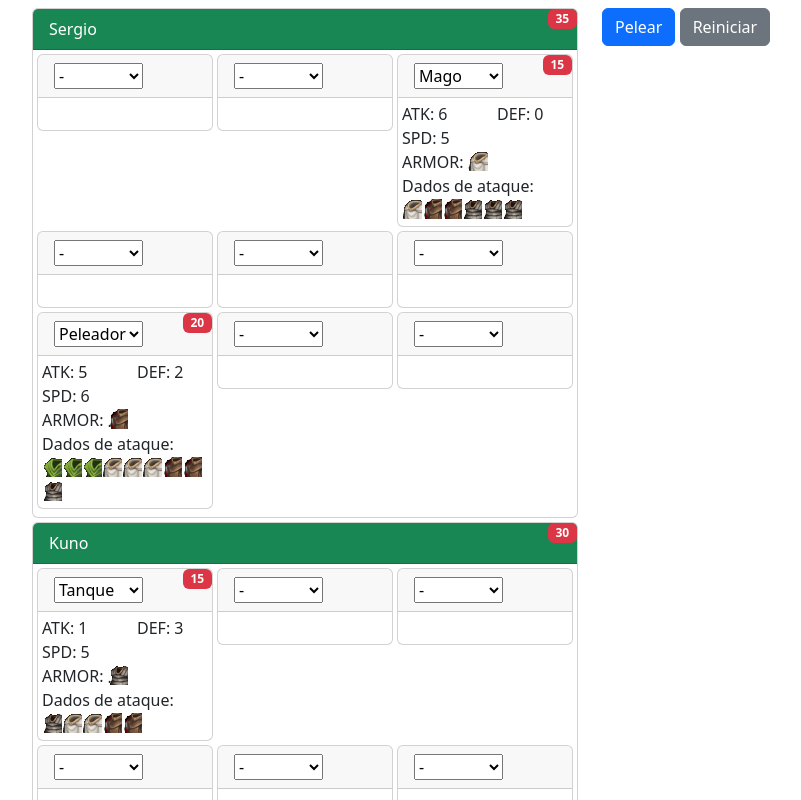
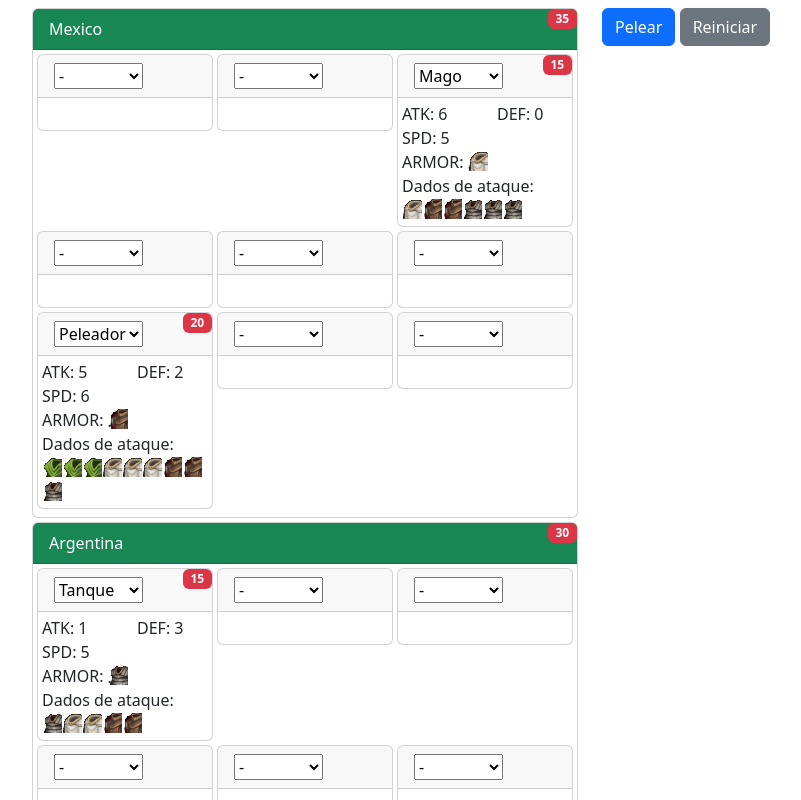
Before and after one commit to xMokar/autochess, a SvelteKit app: page / in a window 1280 px wide. Shown: the top 800 px of the page, without its empty margins (50-851 px from the left). Built offline with nearby package versions, Linux system fonts and the light colour scheme.

Commit message:
Cambiar nombres de jugadores

```diff
--- a/src/routes/+page.svelte
+++ b/src/routes/+page.svelte
@@ -3,7 +3,7 @@ import { ChampMap, type Field, type Player } from '$lib/system'
 import ViewBattle from './ViewBattle.svelte';
 
 let player1 = {
-		name: 'Kuno',
+		name: 'Argentina',
 		field: [
 			{
 				champ: ChampMap.tank,
@@ -21,7 +21,7 @@ let player1 = {
 	}
 
 let player2 = {
-		name: 'Sergio',
+		name: 'Mexico',
 		field: [
 			{
 				champ: ChampMap.fighter,
```
